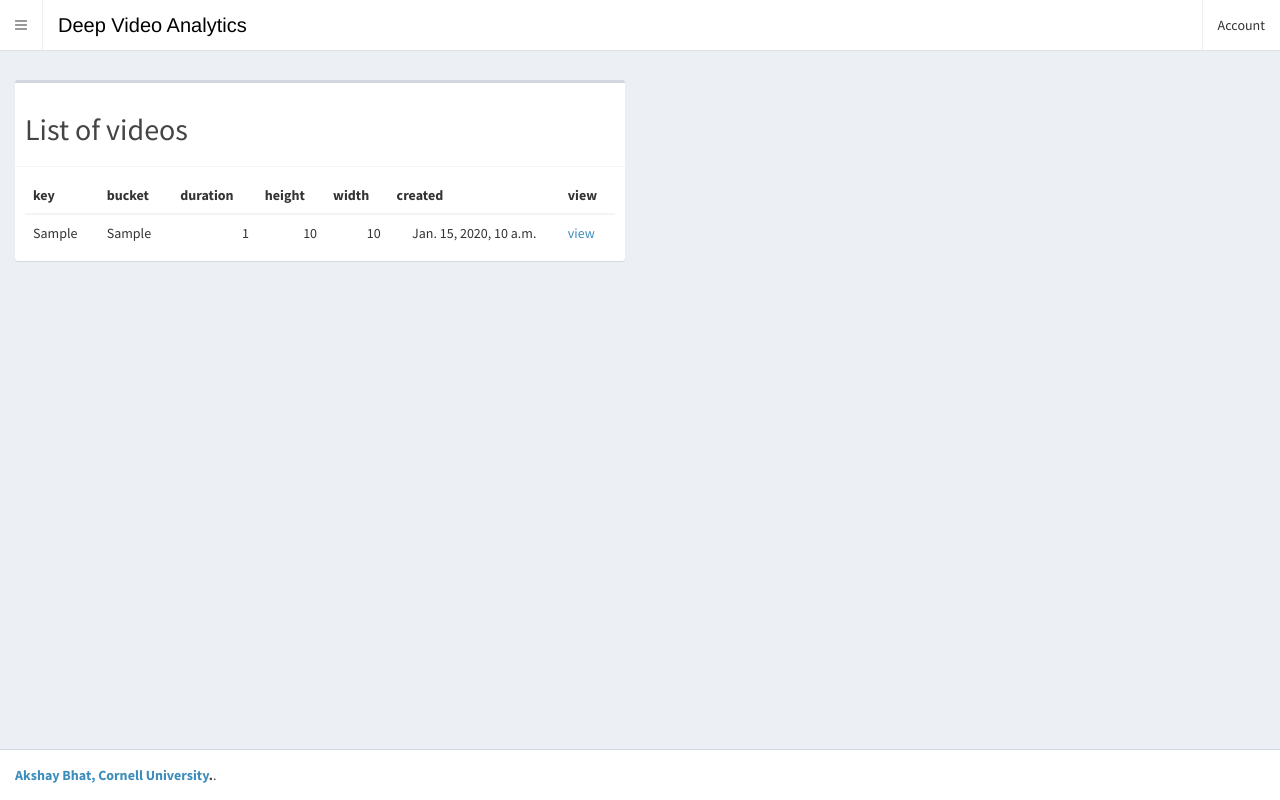
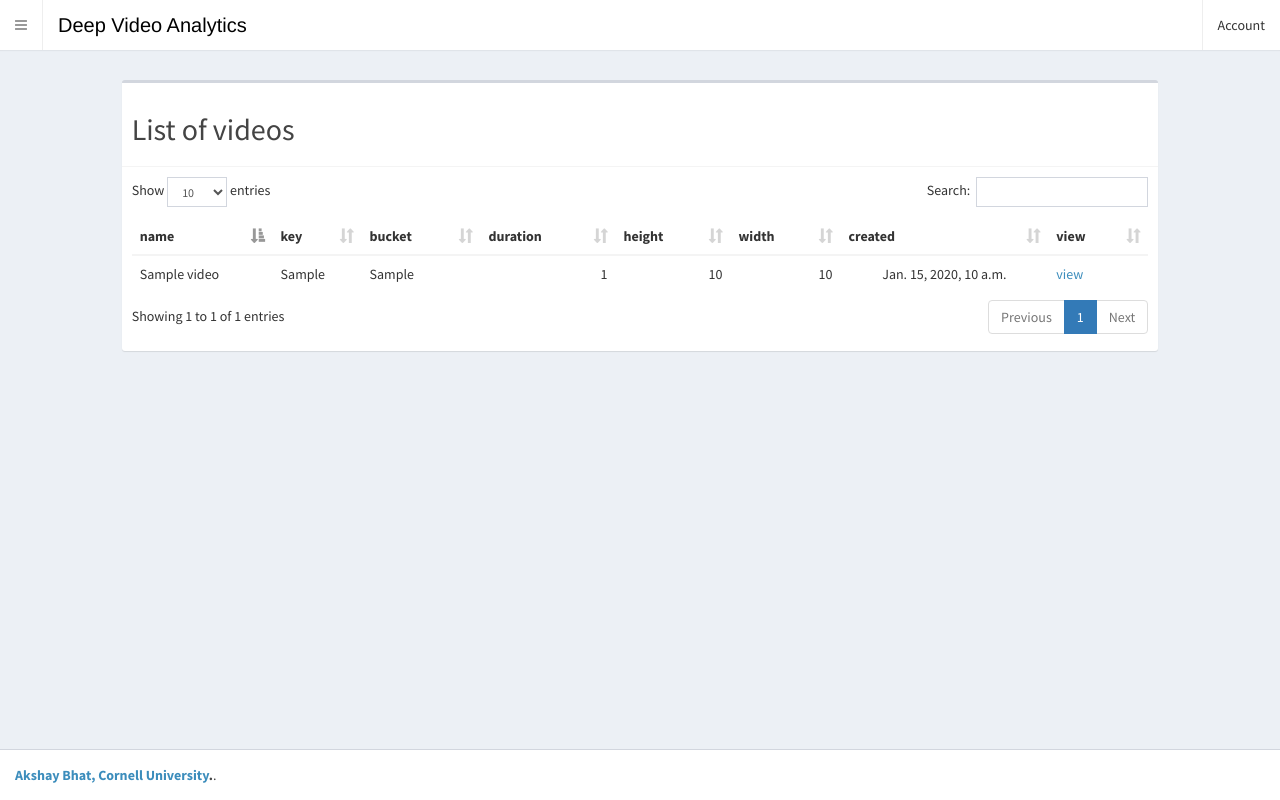
Before and after one commit to ml-lab/DeepVideoAnalytics, a Django app: page /videos/ in a window 1280 px wide. Run offline with Django 3.2, Linux system fonts and the light colour scheme; tables that the repository leaves empty hold one stand-in row (values such as "Sample post"); parts of the project's set-up code (start-up, migrations or seed data) failed here and were passed over; some libraries are stand-ins or nearby versions.

```diff
--- /dev/null
+++ b/dvaapp/static/tables.js
@@ -0,0 +1,5 @@
+function InitializeTables(){
+    $('.dataTables').dataTable({
+        responsive: true,
+    });
+}
--- a/templates/base.html
+++ b/templates/base.html
@@ -74,7 +74,7 @@
       <!-- Sidebar Menu -->
       <ul class="sidebar-menu">
         <li><a href="/"><i class="fa fa-home"></i><span class="nav-label">Home</span></a></li>
-        <li><a href="/"><i class="fa fa fa-eye"></i><span class="nav-label">Video viewer</span></a></li>
+        <li><a href="/videos/"><i class="fa fa fa-eye"></i><span class="nav-label">Video viewer</span></a></li>
         <li><a href="/admin"><i class="fa fa-lock"></i><span class="nav-label">Admin</span></a></li>
       </ul>
     </section>
@@ -110,6 +110,7 @@
 <script src="/static/plugins/flot/jquery.flot.pie.js"></script>
 <script src="/static/bootstrap/js/bootstrap.min.js"></script>
 <script src="/static/dist/js/app.min.js"></script>
+<script src="/static/tables.js"></script>
 <script src="/static/plugins/datatables/jquery.dataTables.min.js"></script>
 <script src="/static/plugins/datatables/dataTables.bootstrap.min.js"></script>
 {% block page_js %}
--- a/templates/dvaapp/video_list.html
+++ b/templates/dvaapp/video_list.html
@@ -6,15 +6,16 @@
 </section>
 <section class="content">
 <div class="row">
-    <div class="col-lg-6">
+    <div class="col-lg-10 col-lg-offset-1 col-md-12">
         <div class="box">
             <div class="box-header with-border">
             <h2>List of videos</h2>
             </div>
             <div class="box-body">
-                <table class="table">
+                <table class="table dataTables">
                 <thead>
                 <tr>
+                    <th>name</th>
                     <th>key</th>
                     <th>bucket </th>
                     <th>duration</th>
@@ -27,6 +28,7 @@
                 <tbody>
                 {% for v in video_list %}
                     <tr>
+                        <td>{{ v.name }} </td>
                         <td>{{ v.key }} </td>
                         <td>{{ v.bucket }} </td>
                         <td class="text-right">{{ v.length_in_seconds }} </td>
@@ -44,3 +46,10 @@
 </div>
 </section>
 {% endblock %}
+{% block page_js%}
+<script>
+    $(document).ready(function() {
+        InitializeTables();
+    })
+</script>
+{% endblock %}
```
Also changed, not shown: templates/dvaapp/video_detail.html (+8 -1 lines).
